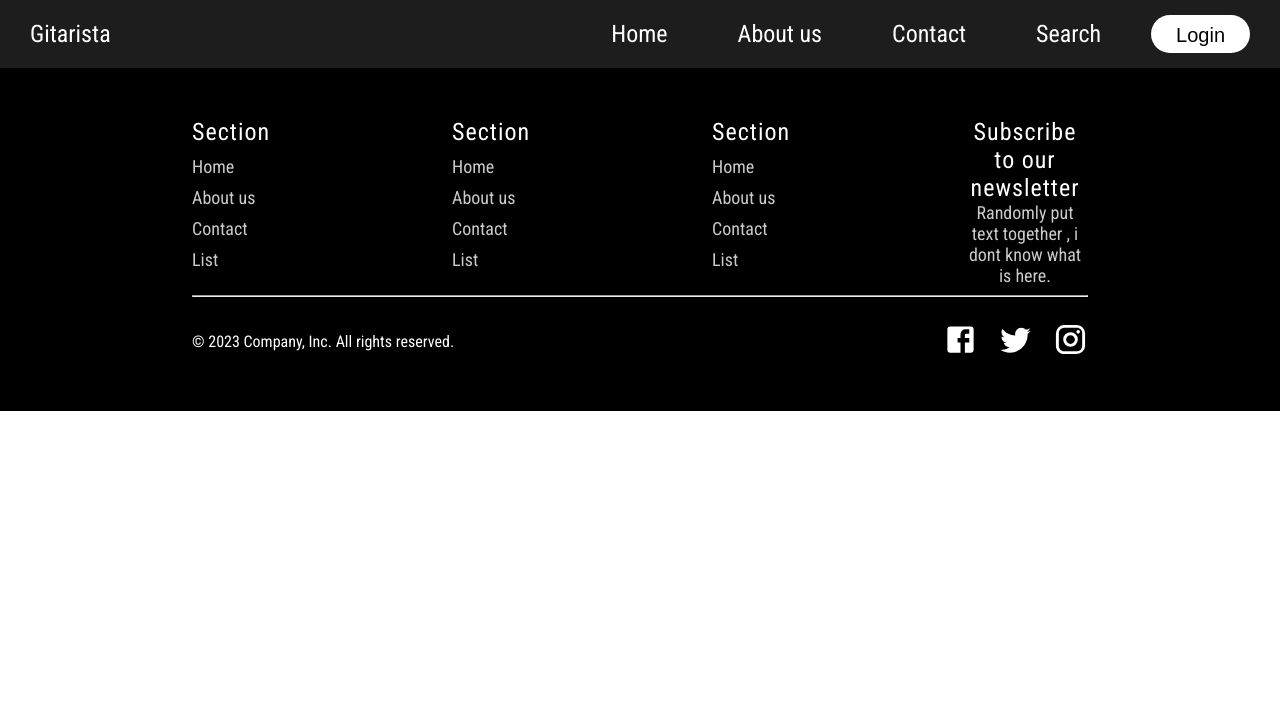
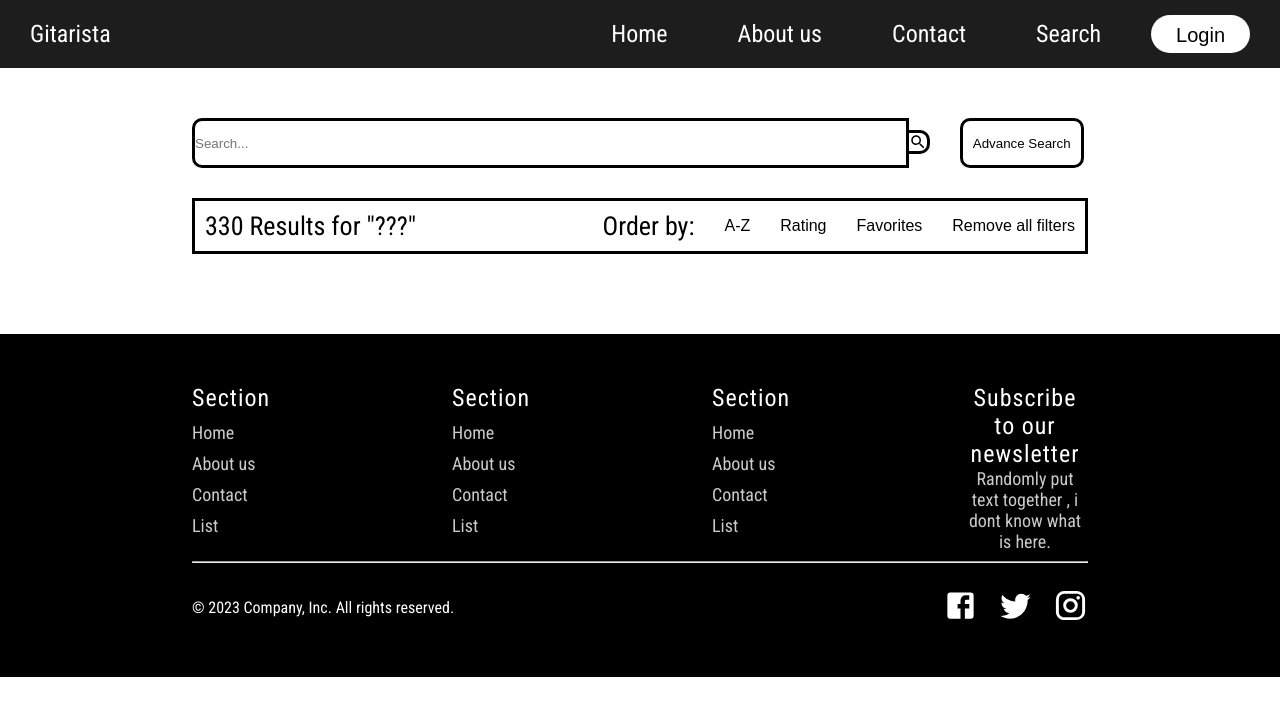
Before and after one commit to jankovulovic/coinis_project, a React (Create React App) app: page /search in a window 1280 px wide. Shown: the top 716 px of the page. Built offline with nearby package versions, Linux system fonts and the light colour scheme.

Commit message:
searchPage design

```diff
--- a/src/App.css
+++ b/src/App.css
@@ -23,6 +23,10 @@ a:hover {
   text-underline-offset: 5px;
   cursor: pointer;
 }
+button {
+  border: none;
+  background-color: transparent;
+}
 
 .App {
   text-align: center;
--- a/src/App.js
+++ b/src/App.js
@@ -10,6 +10,7 @@ import SoloAlbum from "./Componente/Album/SoloAlbum";
 import { BrowserRouter as Router, Routes, Route } from "react-router-dom";
 
 import "./App.css";
+import SearchPage from "./Componente/SearchPage/SearchPage";
 
 function App() {
   return (
@@ -22,6 +23,8 @@ function App() {
           <Route path="/contact" element={<Contact />} />
           <Route path="/list" element={<List />} />
           <Route path="/grupa" element={<SoloAlbum />} />
+          <Route path="/search" element={<SearchPage />} />
+
           {/* <Route path="/acords" element={<Acords />} /> */}
           {/* <Route path="/login" element={<Login />} /> */}
           <Route path="/signin" element={<SignInSide />} />
--- /dev/null
+++ b/src/Componente/Filters/AlphabetArray.js
@@ -0,0 +1,29 @@
+import React from "react";
+import classes from "./AlphabetArray.module.css";
+import { Link } from "react-router-dom";
+
+function AlphabetArray() {
+  const alphabet = Array.from({ length: 26 }, (_, index) =>
+    String.fromCharCode(65 + index)
+  );
+
+  return (
+    <div>
+      <div className={classes.listFlex}>
+        <div> | </div>
+        {alphabet.map((letter) => (
+          <>
+            <div key={letter}>
+              <Link to="/" className={classes.item}>
+                {letter}
+              </Link>
+            </div>
+            <div> | </div>
+          </>
+        ))}
+      </div>
+    </div>
+  );
+}
+
+export default AlphabetArray;
--- /dev/null
+++ b/src/Componente/Filters/AlphabetArray.module.css
@@ -0,0 +1,26 @@
+.listFlex {
+  display: flex;
+  flex-direction: row;
+  padding: 5px;
+  border: 3px solid lightcoral;
+  width: fit-content;
+  margin: 0px auto;
+  border-radius: 10px;
+  align-items: center;
+}
+.listFlex a {
+  text-decoration: none;
+}
+
+.item {
+  color: black;
+  padding: 5px 10px;
+  border-radius: 5px;
+  font-size: 20px;
+}
+
+.item:hover,
+.item:active {
+  background-color: lightcoral;
+  color: black;
+}
--- /dev/null
+++ b/src/Componente/Filters/RatingFilter.js
@@ -0,0 +1,59 @@
+import React, { useState } from "react";
+import classes from "./RatingFilter.module.css";
+import StarIcon from "@mui/icons-material/Star";
+
+function RatingFilter() {
+  const [rating, setRating] = useState(0);
+  const [sortOrder, setSortOrder] = useState("desc");
+
+  const handleRatingFilter = (selectedRating) => {
+    setRating(selectedRating);
+  };
+
+  const handleSortOrderChange = () => {
+    const newSortOrder = sortOrder === "desc" ? "asc" : "desc";
+    setSortOrder(newSortOrder);
+  };
+
+  const ratings = [
+    { value: 1, label: "1 ", minRating: 1, maxRating: 1.9 },
+    { value: 2, label: "2 ", minRating: 2, maxRating: 2.9 },
+    { value: 3, label: "3 ", minRating: 3, maxRating: 3.9 },
+    { value: 4, label: "4 ", minRating: 4, maxRating: 4.9 },
+    { value: 5, label: "5 ", minRating: 5, maxRating: 5 },
+  ];
+
+  return (
+    <div>
+      <div>
+        <div>Filter by Rating:</div>
+        <div className={classes.starFlex}>
+          {ratings.map((item) => (
+            <button
+              key={item.value}
+              className={`${classes.ratingButton} ${
+                item.minRating <= rating && rating <= item.maxRating
+                  ? classes.active
+                  : ""
+              }`}
+              onClick={() => handleRatingFilter(item.value)}
+            >
+              {item.label} <StarIcon className={classes.starIcon} />
+            </button>
+          ))}
+        </div>
+      </div>
+
+      <div>
+        <div>Sort Order:</div>
+        <button onClick={handleSortOrderChange}>
+          {sortOrder === "desc" ? "Highest to Lowest" : "Lowest to Highest"}
+        </button>
+      </div>
+
+      {/* Place the code to display the filtered and sorted results here */}
+    </div>
+  );
+}
+
+export default RatingFilter;
--- /dev/null
+++ b/src/Componente/Filters/RatingFilter.module.css
@@ -0,0 +1,35 @@
+.starFlex {
+  display: flex;
+  flex-direction: row;
+  gap: 10px;
+  align-items: center;
+  width: fit-content;
+  margin: 0px auto;
+  /* border: 3px solid black; */
+}
+
+.ratingButton {
+  padding: 5px 10px;
+  border: 3px solid lightcoral;
+  border-radius: 10px;
+  font-size: 20px;
+  display: flex;
+  gap: 5px;
+  justify-content: center;
+  color: black;
+}
+
+.ratingButton:hover {
+  color: white;
+  background-color: lightcoral;
+}
+
+.starIcon {
+  /* color: #faaf00; */
+  color: inherit;
+}
+
+.active {
+  background-color: lightcoral;
+  color: white;
+}
--- /dev/null
+++ b/src/Componente/Filters/SearchBar.js
@@ -0,0 +1,35 @@
+import React, { useState } from "react";
+import classes from "./SearchBar.module.css";
+import SearchIcon from "@mui/icons-material/Search";
+
+const SearchBar = () => {
+  const [searchTerm, setSearchTerm] = useState("");
+
+  const handleInputChange = (event) => {
+    setSearchTerm(event.target.value);
+  };
+
+  const handleSubmit = (event) => {
+    event.preventDefault();
+    console.log("Searching for:", searchTerm);
+    setSearchTerm("");
+  };
+
+  return (
+    <form className={classes.formFlex} onSubmit={handleSubmit}>
+      <input
+        type="text"
+        placeholder="Search..."
+        value={searchTerm}
+        onChange={handleInputChange}
+        className={classes.searchBar}
+      />
+      <button type="submit">
+        <SearchIcon className={classes.searchIcon} />
+      </button>
+      <button className={classes.advanceSearchBtn}>Advance Search</button>
+    </form>
+  );
+};
+
+export default SearchBar;
--- /dev/null
+++ b/src/Componente/Filters/SearchBar.module.css
@@ -0,0 +1,27 @@
+.formFlex {
+  display: flex;
+  flex-direction: row;
+  height: 50px;
+}
+
+.searchBar {
+  width: 80%;
+  border: 3px solid black;
+  border-top-left-radius: 10px;
+  border-bottom-left-radius: 10px;
+}
+
+.searchIcon {
+  font-size: 50px;
+  border: 3px solid black;
+  border-top-right-radius: 10px;
+  border-bottom-right-radius: 10px;
+  margin-left: -3px;
+}
+
+.advanceSearchBtn {
+  border: 3px solid black;
+  margin-left: 30px;
+  padding: 0px 10px;
+  border-radius: 10px;
+}
--- a/src/Componente/Header/Header.js
+++ b/src/Componente/Header/Header.js
@@ -19,7 +19,7 @@ const Header = () => {
             <Link to="/contact">Contact</Link>
           </div>
           <div className={classes.item}>
-            <Link to="/list">Search</Link>
+            <Link to="/search">Search</Link>
           </div>
           <div className={classes.loginDiv}>
             <Link to="/signin">
--- /dev/null
+++ b/src/Componente/SearchPage/SearchPage.js
@@ -0,0 +1,59 @@
+import { useState } from "react";
+import AlphabetArray from "../Filters/AlphabetArray";
+import RatingFilter from "../Filters/RatingFilter";
+import SearchBar from "../Filters/SearchBar";
+import classes from "./SearchPage.module.css";
+
+const SearchPage = () => {
+  const [selectedFilter, setSelectedFilter] = useState("");
+
+  const handleFilterClick = (filter) => {
+    setSelectedFilter(filter);
+  };
+
+  return (
+    <div className={classes.filterContainer}>
+      <div>
+        <SearchBar />
+      </div>
+      <div className={classes.filters}>
+        <div className={classes.result}>330 Results for "???" </div>
+        <div className={classes.filterOptions}>
+          <div>Order by:</div>
+          <button
+            className={selectedFilter === "A-Z" ? classes.active : ""}
+            onClick={() => handleFilterClick("A-Z")}
+          >
+            A-Z
+          </button>
+          <button
+            className={selectedFilter === "Rating" ? classes.active : ""}
+            onClick={() => handleFilterClick("Rating")}
+          >
+            Rating
+          </button>
+          <button
+            className={selectedFilter === "Favorites" ? classes.active : ""}
+            onClick={() => handleFilterClick("Favorites")}
+          >
+            Favorites
+          </button>
+          <button
+            className={selectedFilter === "" ? classes.actives : ""}
+            onClick={() => handleFilterClick("")}
+          >
+            Remove all filters
+          </button>
+        </div>
+      </div>
+      <div>
+        {selectedFilter === "A-Z" && <AlphabetArray />}
+        {selectedFilter === "Rating" && <RatingFilter />}
+        <div></div>
+        <div></div>
+      </div>
+    </div>
+  );
+};
+
+export default SearchPage;
--- /dev/null
+++ b/src/Componente/SearchPage/SearchPage.module.css
@@ -0,0 +1,40 @@
+.filterContainer {
+  display: flex;
+  flex-direction: column;
+  width: 70%;
+  margin: 50px auto;
+  gap: 30px;
+}
+
+.filters {
+  display: flex;
+  justify-content: space-between;
+  padding: 10px;
+  border: 3px solid black;
+  align-items: center;
+}
+
+.result {
+  font-size: 26px;
+}
+
+.filterOptions {
+  display: flex;
+  flex-direction: row;
+  gap: 30px;
+  font-size: 26px;
+}
+
+.filterOptions button {
+  font-size: 16px;
+}
+
+.filterOptions button:hover {
+  text-decoration: underline 3px lightcoral;
+  text-underline-offset: 5px;
+}
+
+.active {
+  text-decoration: underline 3px lightcoral;
+  text-underline-offset: 5px;
+}
```
